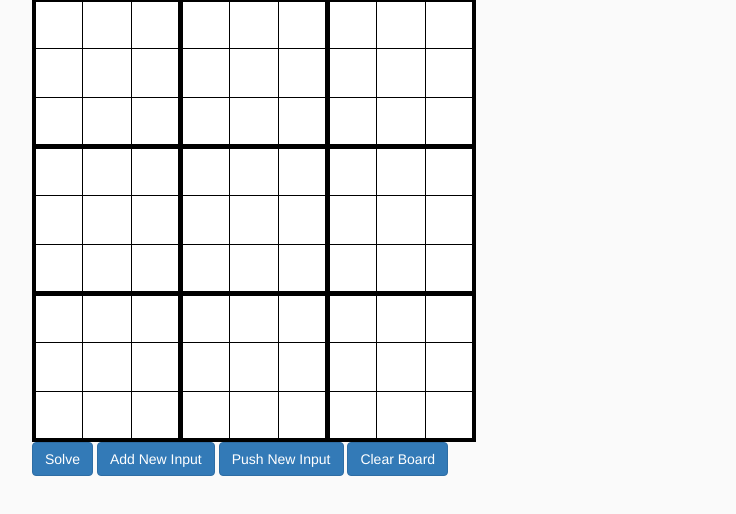
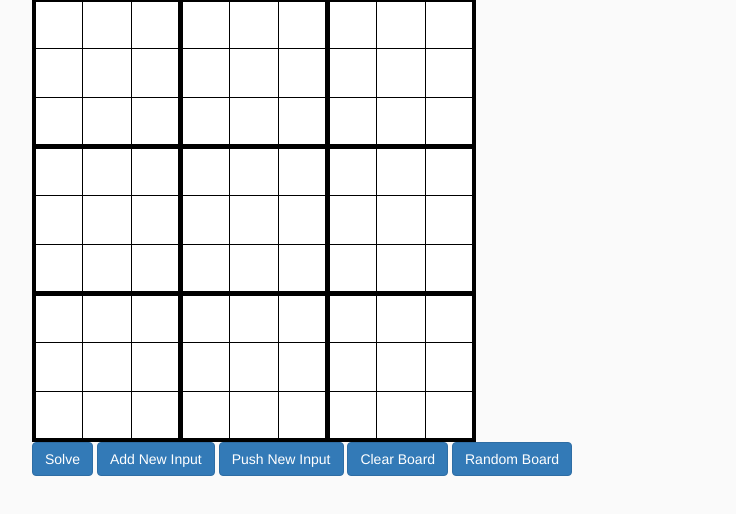
Before and after one commit to onkar3003/sudoku, a plain HTML site: page index.html in a window 1280 px wide. Shown: the part 72-586 px from the top of the page, without its empty margins (38-774 px from the left). Drawn offline with nearby package versions, Linux system fonts and the light colour scheme.

Commit message:
Random Input board generator
Added HTML button to provide an option for random input Generation for sudoku puzzle

```diff
--- a/index.html
+++ b/index.html
@@ -153,6 +153,7 @@
     <button type="button" class="btn btn-primary" onclick="addCustomInput()">Add New Input</button>
     <button type="button" class="btn btn-primary" onclick="updatePuzzle()">Push New Input</button>
     <button type="button" class="btn btn-primary" onclick="clearPuzzle()">Clear Board</button>
+    <button type="button" class="btn btn-primary" onclick="randomInputGenerator()">Random Board</button>
   </div>
 </body>
 
```
